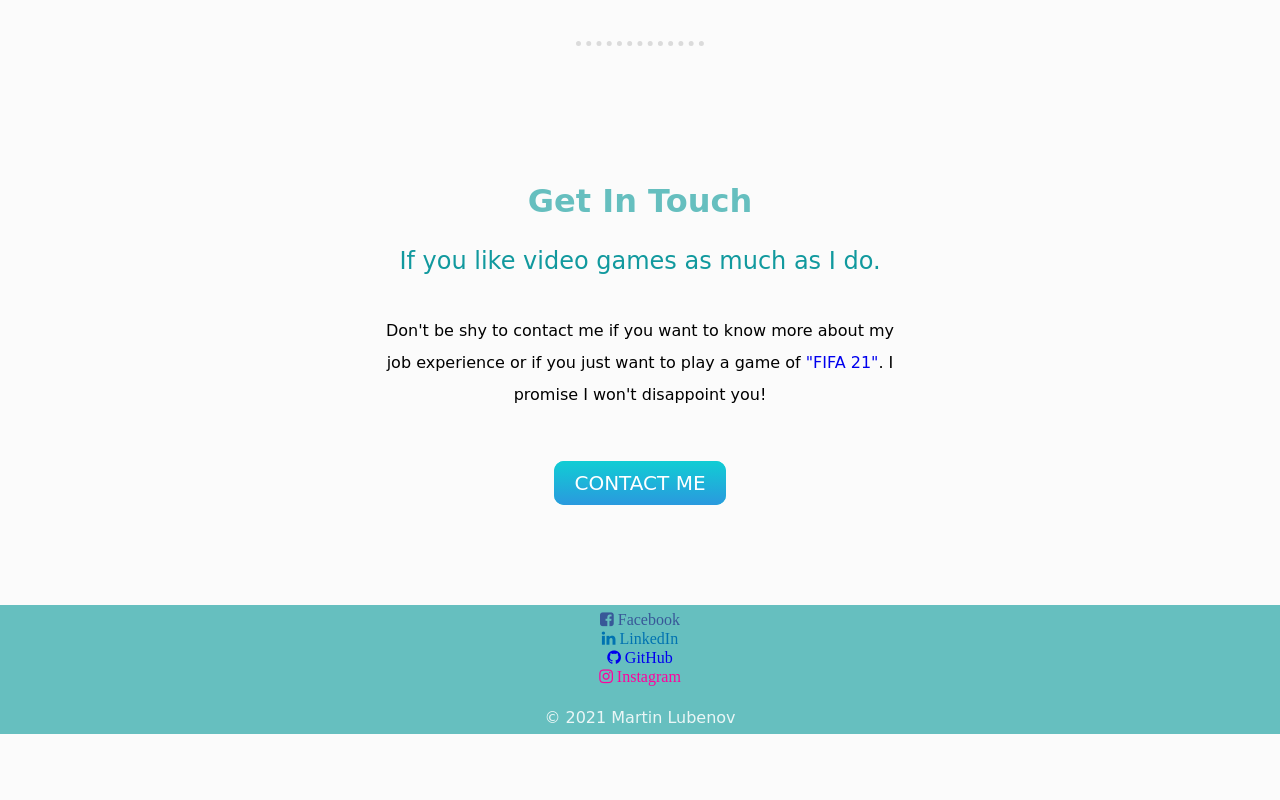
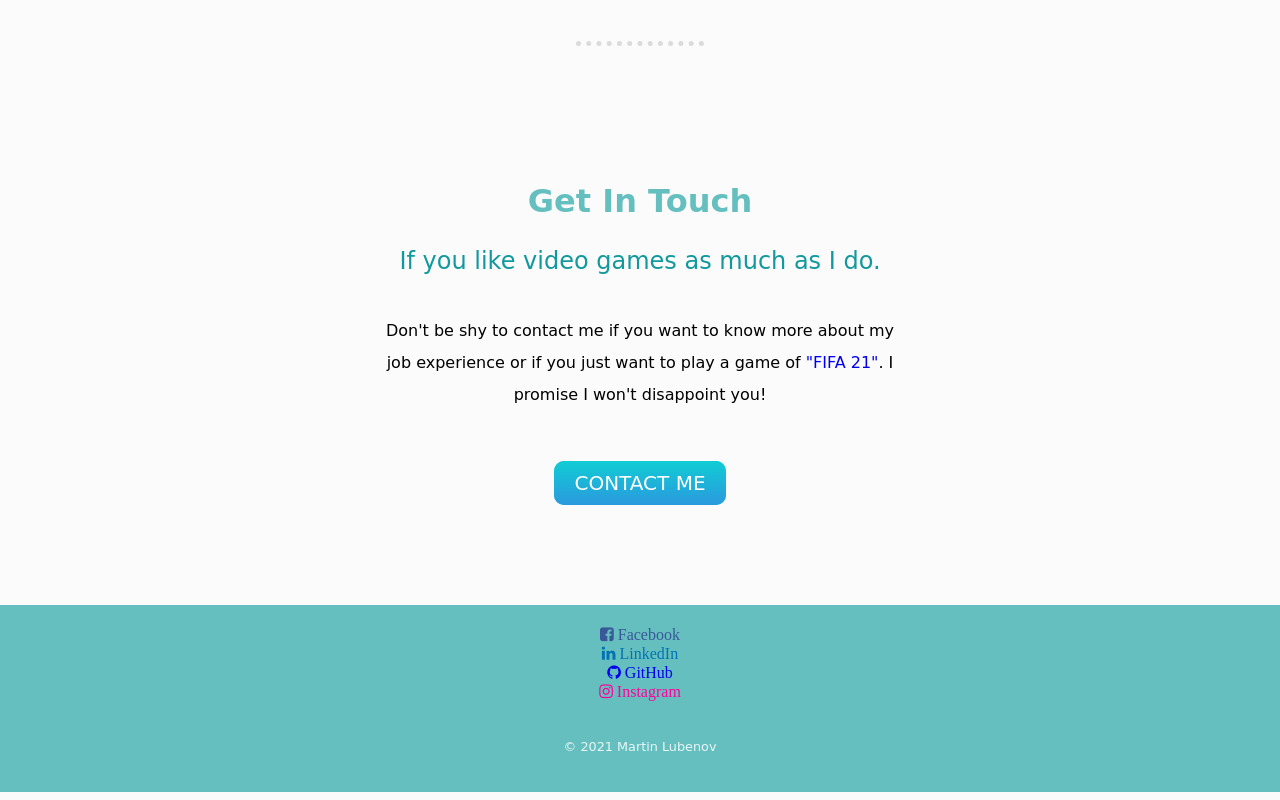
Before and after one commit to mlforce69/Web-Page, a plain HTML site: page index.html in a window 1280 px wide. Shown: the part 2904-3704 px from the top of the page. Before the commit the page ends 3654 px from the top, so only its background shows below. Drawn offline with nearby package versions, Linux system fonts and the light colour scheme.

Commit message:
Add files via upload

```diff
--- a/css/styles.css
+++ b/css/styles.css
@@ -17,6 +17,10 @@ a {
   text-decoration: none;
 }
 
+a:hover {
+  color: white !important;
+}
+
 .top-container {
   background-color: #e4f9f5;
   position: relative;
@@ -31,7 +35,7 @@ a {
 
 .bottom-container {
   background-color: white;
-  padding-top: 5px;
+  padding: 20px 0 20px;
 }
 
 h1 {
@@ -164,7 +168,6 @@ i {
   /* background-color: rgb(32, 36, 36); */
 
   background-color: #66bfbf;
-
 }
 
 hr {
@@ -182,3 +185,9 @@ hr {
 #webDevelopment {
   padding-left: 370px;
 }
+
+.copyright {
+  color:#EAF6F6;
+  font-size: 0.8rem;
+  padding-top: 20px;
+}
--- a/index.html
+++ b/index.html
@@ -104,7 +104,7 @@
         <a class="fa fa-linkedin" href="https://www.linkedin.com/in/martin-lubenov-95a89916b/" style="color: var(--blue-70,#0073b1)"> LinkedIn</a><br>
         <a class="fa fa-github" href="https://github.com/mlforce69"> GitHub</a><br>
         <a class="fa fa-instagram" href="https://www.instagram.com/martinlubenov/" style="color:rgb(255, 0, 157)"> Instagram</a>
-        <p style="color:#EAF6F6">© 2021 Martin Lubenov</p>
+        <p class="copyright">© 2021 Martin Lubenov</p>
     </div>
 </body>
 
```
